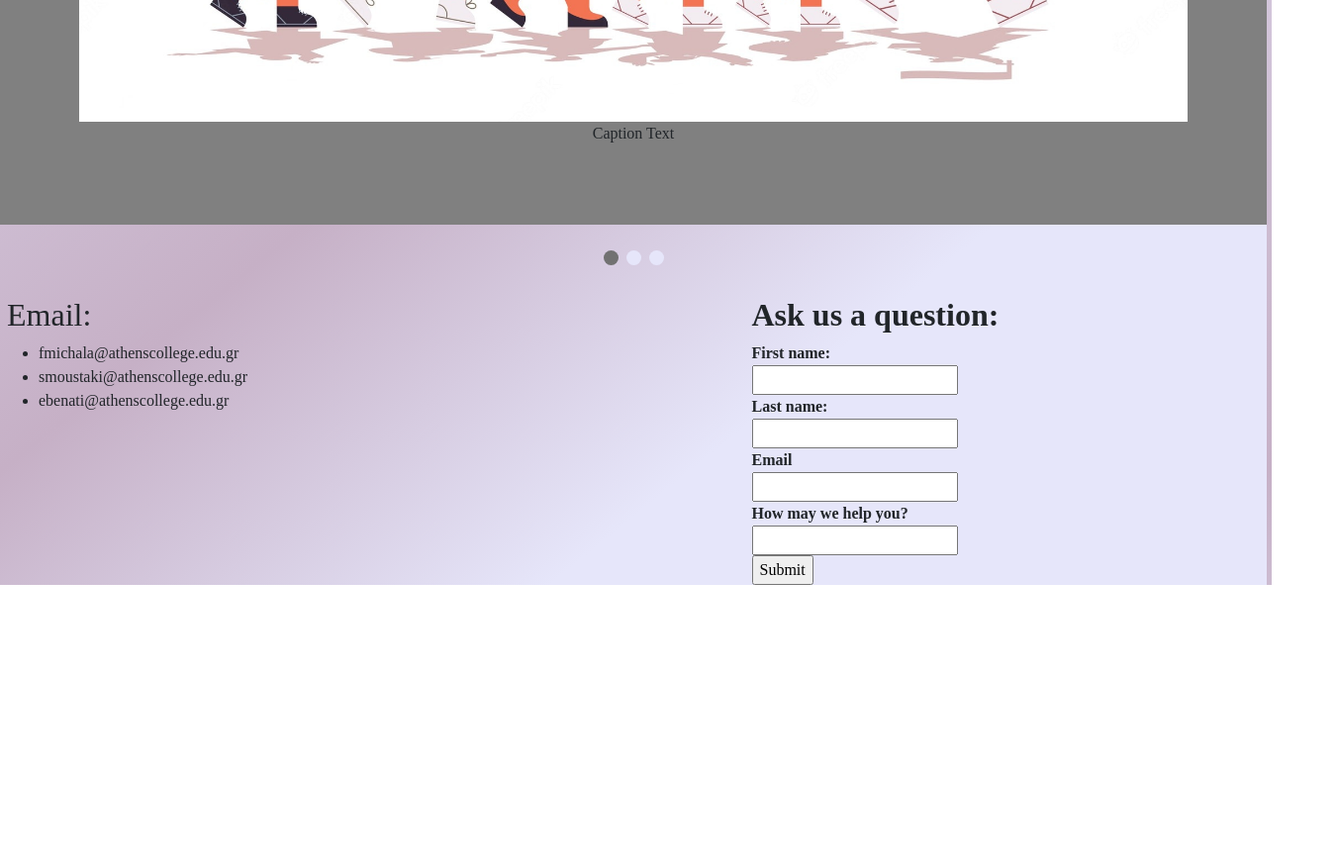
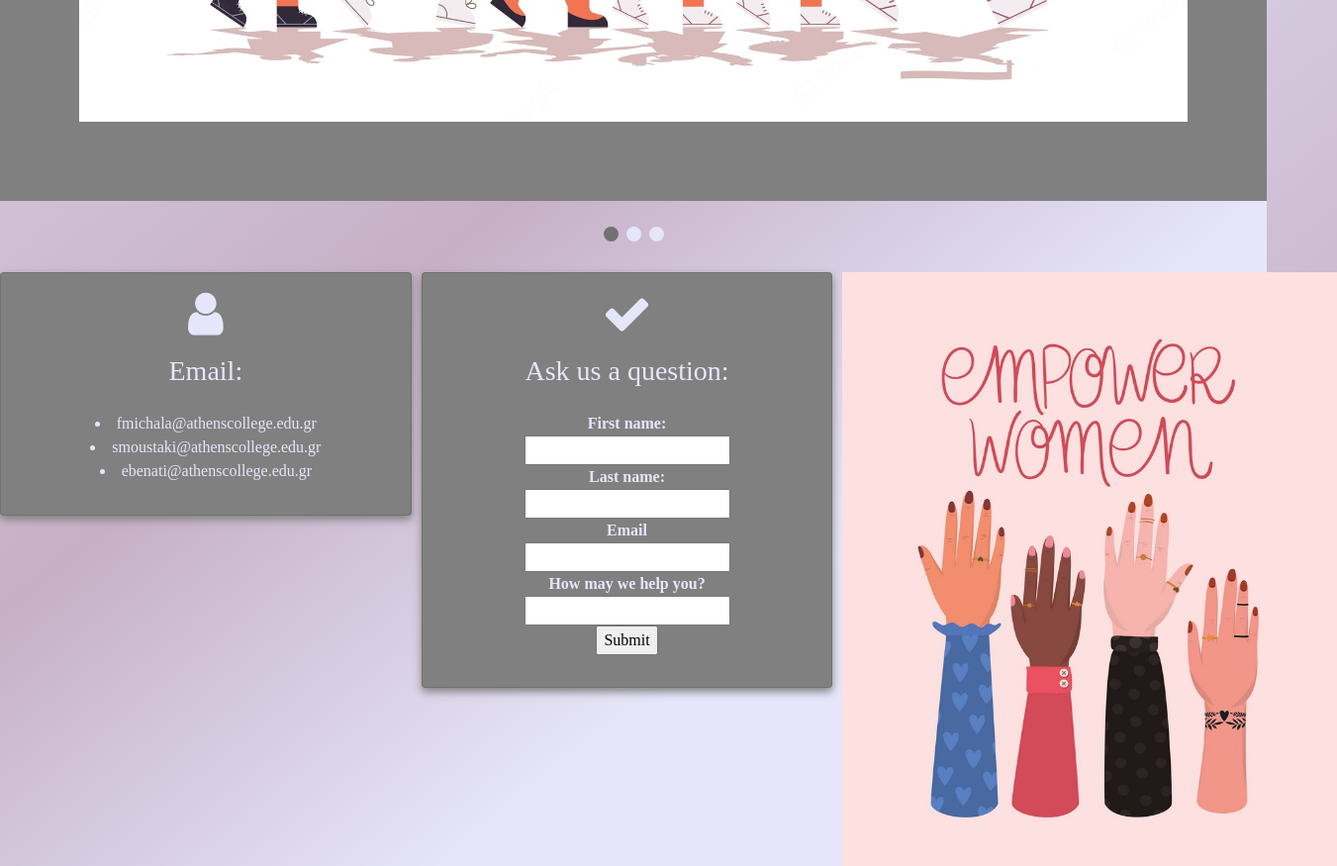
Before and after one commit to sophiamoust/team-website, a plain HTML site: page communication.html in a window 1280 px wide. Shown: the part 720-1595 px from the top of the page at 99% size, 1351 px wide, since content can reach past the window. Before the commit the page ends 1311 px from the top, so only its background shows below. Drawn offline with nearby package versions, Linux system fonts and the light colour scheme.

Commit message:
Update communication.html

```diff
--- a/communication.html
+++ b/communication.html
@@ -46,19 +46,19 @@
       <div class="mySlides fade">
         <div class="numbertext">1 / 3</div>
         <img src="img1.jpg" style="width: 100%" />
-        <div class="text">Caption Text</div>
+        <div class="text"></div>
       </div>
 
       <div class="mySlides fade">
         <div class="numbertext">2 / 3</div>
         <img src="img2.png" style="width: 100%" />
-        <div class="text">Caption Two</div>
+        <div class="text"></div>
       </div>
 
       <div class="mySlides fade">
         <div class="numbertext">3 / 3</div>
         <img src="img3.jpg" style="width: 100%" />
-        <div class="text">Caption Three</div>
+        <div class="text"></div>
       </div>
 
       <!-- Next and previous buttons -->
@@ -75,20 +75,24 @@
     </div>
 
     <br />
+    <div class="row">
+      <div class="column">
+      <div class="card">
+      <p><i class="fa fa-user"></i></p>
+              <h3 style="text-align:center;">Email:</h3>
+                      <p style="text-align:center;"><li>fmichala@athenscollege.edu.gr</li>
+                        <li>smoustaki@athenscollege.edu.gr</li>
+                        <li>ebenati@athenscollege.edu.gr</li></p>
+                                              </div>
+      </div>
 
-    <div class="row" id="formemail">
-      <div class="col-7">
-        <h2 id="commh3">Email:</h2>
 
-        <ul>
-          <li>fmichala@athenscollege.edu.gr</li>
-          <li>smoustaki@athenscollege.edu.gr</li>
-          <li>ebenati@athenscollege.edu.gr</li>
-        </ul>
-      </div>
-      <div class="col-5">
-        <h2 id="commh2"><b>Ask us a question:</b></h2>
-        <form id="contactright" action="submit-page.html">
+    <div class="column">
+      <div class="card">
+        <p><i class="fa fa-check"></i></p>
+          <h3 style="text-align:center;">Ask us a question:</h3>
+          <p style="text-align:center;"><form id="contactright" action="submit-page.html">
+
             <label for="fname" id="fn"><b>First name:</b></label
             ><br />
             <input type="text" id="fname" name="fname" /><br />
@@ -102,8 +106,11 @@
             ><br />
             <input type="text" id="message" name="How may we help you?" /><br />
             <div id="sub"><input type="submit" value="Submit" " /></div>
-        </form>
+          </form></p>
           </div>
+      </div>
+   <div class="column">
+<img src="emp.jpg" height="600px" width="500px">
    </div>
     <script type="text/javascript" src="path-to-javascript-file.js"></script>
   </body>
```
Lines whose indentation alone changed are shown as unchanged.
